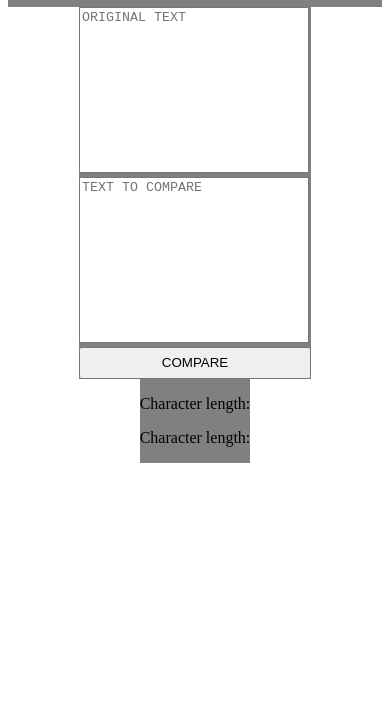
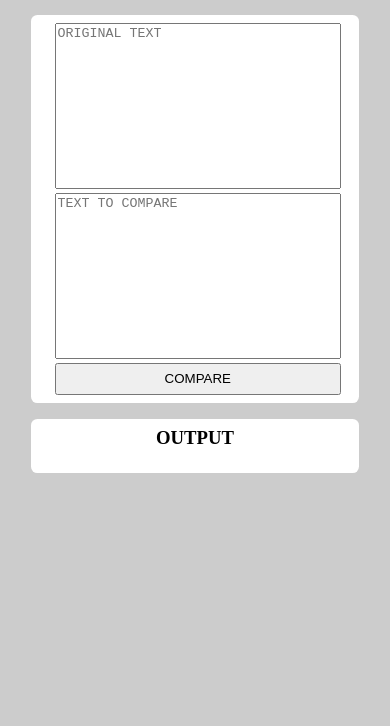
Before and after one commit to Calandda/Character-Comparison, a plain HTML site: page index.html in a window 390 px wide. Shown: the part 118-844 px from the top of the page. Drawn offline with Linux system fonts and the light colour scheme.

Commit message:
Added initial WIP javascript function for output

```diff
--- a/index.html
+++ b/index.html
@@ -6,13 +6,13 @@
         <link href="style.css" rel = 'stylesheet'>
         <title>Character Comparison</title>
     </head>
-    <body>
-        <div class = 'colorBackground_Gray'>
+    <body class = 'colorBackground_Gray'>
+        <div class = ''>
             <h1>
                 CHARACTER COMPARISON
             </h1>
         </div>
-        <div class = 'divInput colorBackground_Gray padding50'>
+        <div class = 'divInput colorBackground_White padding50 borderCircle100'>
             <form class = 'formCompare'>
                 <section class = 'sectionFirst'>
                     <textarea class = 'textareaFirst textareaAll' id = 'originalText' name = 'originalText' placeholder = 'ORIGINAL TEXT'></textarea>
@@ -25,20 +25,13 @@
                 </section>
             </form>
         </div>
-        <div class = 'divOutput colorBackground_Gray padding50'>
-            <section class = 'sectionFirstOutput'>
-                <section class = 'sectionOutputFirst'>
-                </section>
-                <section class = 'sectionCounterFirst'>
-                    <p>Character length:<span></span></p>
-                </section>
-            </section>
-            <section class = 'sectionSecondOutput'>
-                <section class = 'sectionOutputSecond'>
-                </section>
-                <section class = 'sectionCounterSecond'>
-                    <p>Character length:<span></span></p>
-                </section>
+        <div class = 'divOutput colorBackground_White padding50 borderCircle100'>
+            <h3 class = 'margin0'>
+                OUTPUT
+            </h3>
+            <section class = 'sectionOutput'>
+                <p class = 'pOriginal'></p>
+                <p class = 'pCompare'></p>
             </section>
             <section class = 'sectionOverall'>
             </section>
--- a/script/script.js
+++ b/script/script.js
@@ -2,6 +2,8 @@ class main{
     constructor(){
         let formCompare = document.querySelector('.formCompare');
         let buttonCompare = document.querySelector('.buttonCompare');
+        let divOutput = document.querySelector('.divOutput');
+        formCompare.reset();
         let formData = {};
         let inputData = [];
         let outputData = [];
@@ -9,6 +11,7 @@ class main{
             formData = new FormData(formCompare);
             inputData = Array.from(formData);
             outputData = this.compareData(inputData);
+            this.outputChange_Main(inputData,outputData,divOutput);
         });
     }
     compareData(inputData){
@@ -35,7 +38,33 @@ class main{
         }
         return(output);
     }
-
+    outputChange_Main(inputData,outputData,divOutput){
+        let pCompare = document.querySelector('.pCompare');
+        console.log(inputData);
+        console.log(outputData);
+        console.log(divOutput);
+        this.outputChange_Single(inputData,outputData,pCompare);
+    }
+    outputChange_Single(inputData,outputDataSingle,pElement){
+        console.log(inputData);
+        console.log(outputDataSingle);
+        console.log(pElement);
+        let tempSpan = [];
+        for(let i = 0; i < outputDataSingle.length;i++){
+            tempSpan = document.createElement('span');
+            if(inputData[0][1].length > i){
+                tempSpan.textContent = inputData[0][1][i];
+                if(outputDataSingle[i] == false){
+                    tempSpan.classList.add('colorBackground_Red', 'textWidth50');
+                }
+                pElement.appendChild(tempSpan);
+            }
+        }
+    }
+    outputChange_SingleCharacter(singleCharacter,pElement){
+    }
+    clearOutputDiv(){
+    }
 }
 
 let mainObject = new main();
--- a/style.css
+++ b/style.css
@@ -3,7 +3,23 @@ COLORs
 **/
 
 .colorBackground_Gray{
-    background-color: hsl(0,0%,50%);
+    background-color: hsl(0,0%,80%);
+}
+.colorBackground_White{
+    background-color: hsl(0,100%,100%);
+}
+.colorBackground_Red{
+    background-color: hsl(0, 100%, 50%);
+}
+/**
+PADDING
+MARGIN
+**/
+.padding0{
+    padding:0;
+}
+.margin0{
+    margin: 0;
 }
 
 /**
@@ -35,9 +51,22 @@ MOBILE
 /**
 PADDING
 **/
-    .padding10{
-        padding: 1rem;
+    .padding50{
+        padding: 0.5rem;
     }
+/**
+BORDER CIRCLE
+**/
+    .borderCircle100{
+        border-radius: 0.4rem;
+    }
+/**
+TEXT
+**/
+    .textWidth50{
+        width: 1.4rem;
+    }
+
 /**
 GENERAL
 **/
@@ -45,13 +74,46 @@ GENERAL
         display: flex;
         flex-direction: column;
         align-items: center;
+        gap: 1rem;
+        padding: 0;
+        margin: 0;
     }
-    .textareaAll{
-        height: 10rem;
-        width: 14rem;
+    h1{
+        padding: 0;
     }
-    .buttonCompare{
-        height: 2rem;
-        width: 14.5rem;
+    .divInput{
+        display: flex;
+        justify-content: center;
+        width: clamp(15rem, 80%, 30rem);
     }
+        .formCompare{
+            width: 90%;
+        }
+        .sectionFirst{
+            width: 100%;
+        }
+        .sectionSecond{
+            width: 100%;
+        }
+        .textareaAll{
+            height: 10rem;
+            width: 100%;
+        }
+        .sectionConfirm{
+            width: 100%;
+        }
+        .buttonCompare{
+            height: 2rem;
+            width: 102%;
+        }
+    .divOutput{
+        display: flex;
+        justify-content: center;
+        align-items: center;
+        flex-direction: column;
+        width: clamp(15rem, 80%, 30rem);
+    }
+        h3{
+
+        }
 }
```
